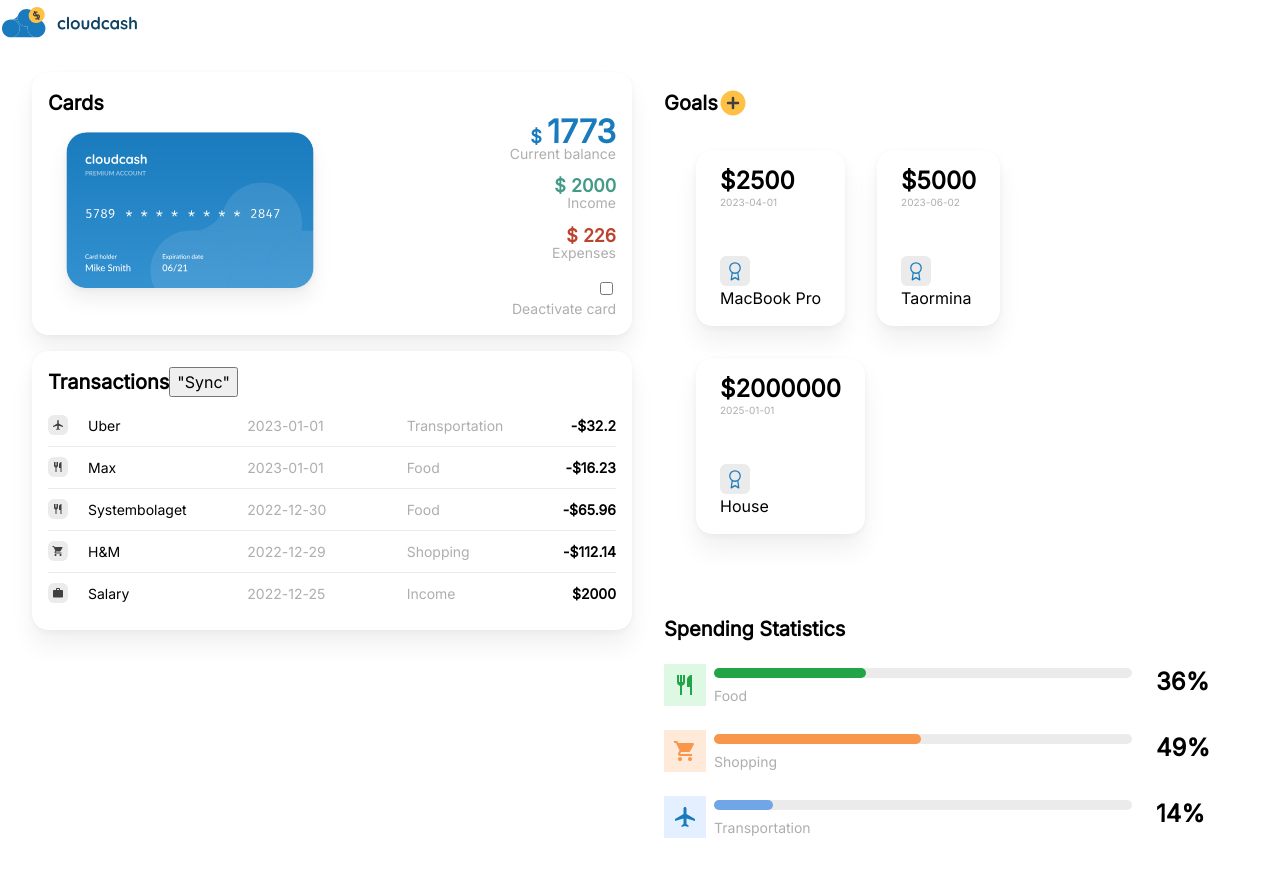
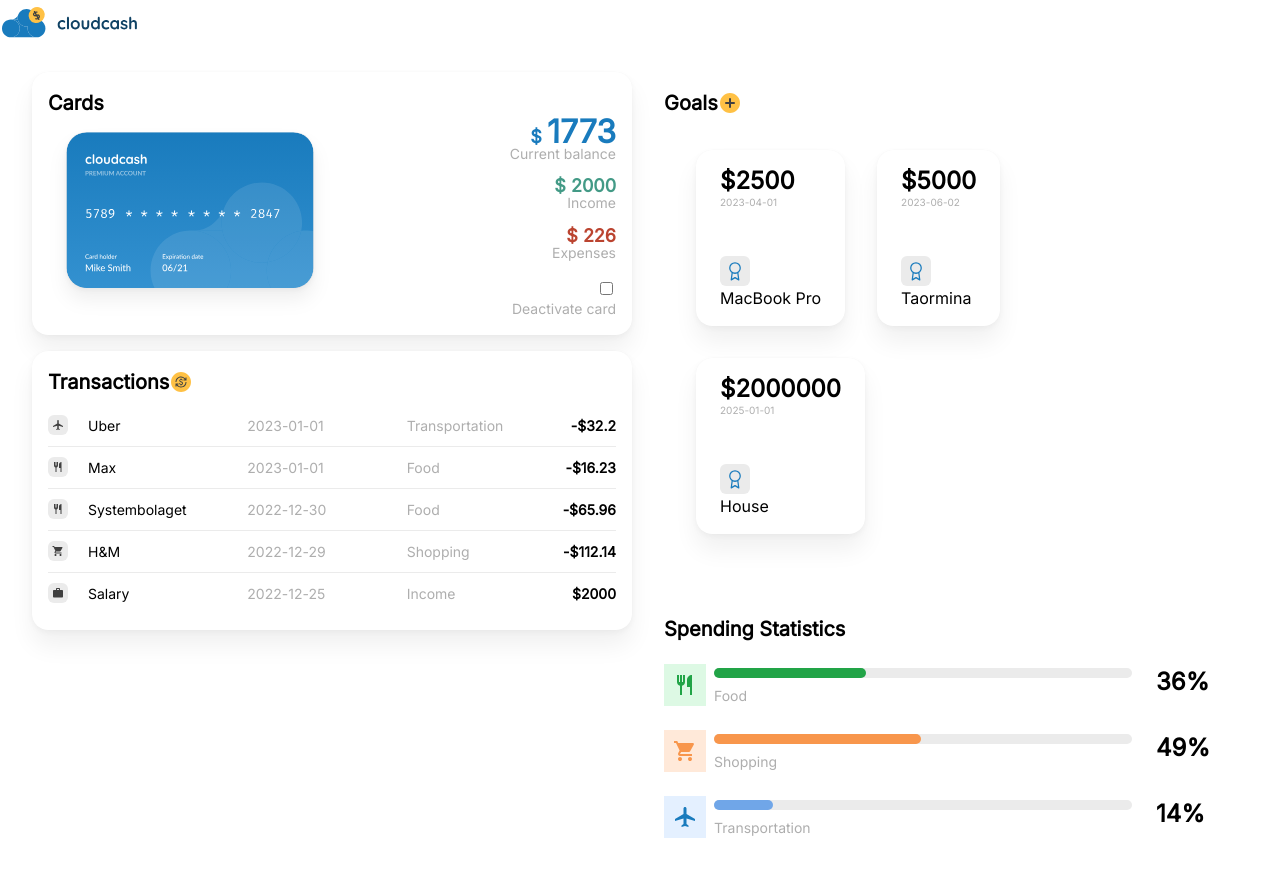
Before and after one commit to annabohlin1997/financial-dashboard, a React (Create React App) app: page / in a window 1280 px wide. Shown: the top 876 px of the page. Built offline with nearby package versions, Linux system fonts and the light colour scheme.

Commit message:
sync btn

```diff
--- a/src/App.js
+++ b/src/App.js
@@ -106,12 +106,11 @@ function App() {
               title="Transactions"
               titleChildren={
                 <>
-                  <button
+                  <img
+                    src="sync.svg"
                     onClick={addNewTransactions}
                     disabled={loadingTransactions}
-                  >
-                    "Sync"
-                  </button>
+                  />
 
                   {loadingTransactions && (
                     <p>" — LOADING (this is temp. will be a spinner)"</p>
@@ -126,7 +125,13 @@ function App() {
             <ModuleWrapper
               title="Goals"
               showBackground={false}
-              titleChildren={<img className="addGoal" src="plus-circle.svg"  onClick={showAddGoals}/>}
+              titleChildren={
+                <img
+                  className="addGoal"
+                  src="plus-circle.svg"
+                  onClick={showAddGoals}
+                />
+              }
             >
               <GoalsWrapper goals={goals} />
             </ModuleWrapper>
--- a/src/styles/Goal.css
+++ b/src/styles/Goal.css
@@ -62,10 +62,3 @@
   border-radius: 6px;
   /*align-self: center;*/
 }
-
-.addGoal {
-  width: 30px;
-  height: 30px;
-  display: flex;
-  align-self: flex-start;
-}
```
Also changed, not shown: public/sync.svg (added).
